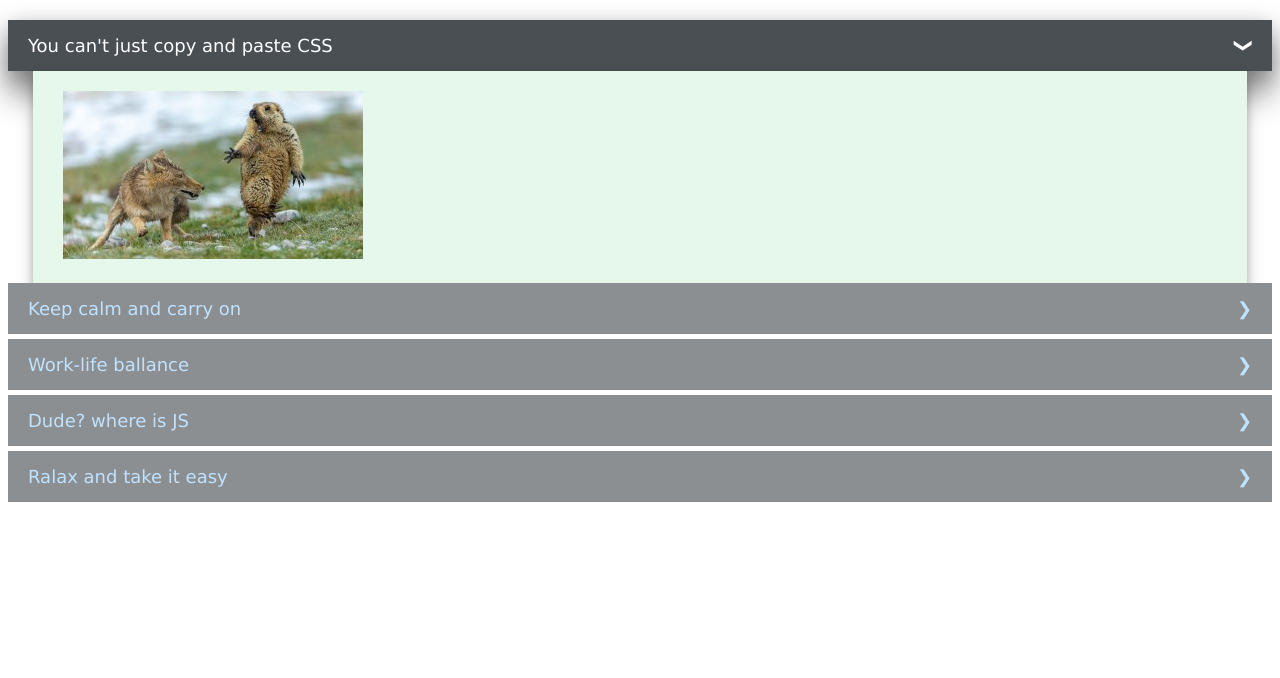
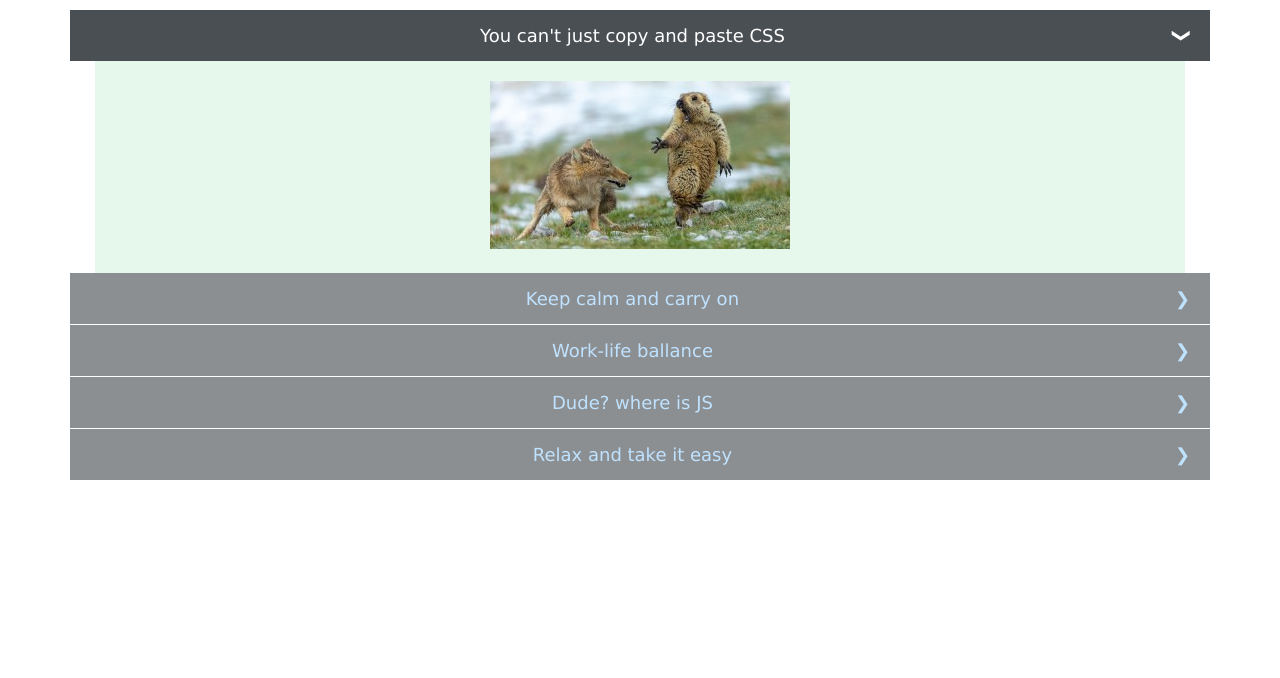
Before and after one commit to AlvanPers/cssBayan, a plain HTML site: page cssBayan/index.html in a window 1280 px wide. Drawn offline with Linux system fonts and the light colour scheme.

Commit message:
feat: new margin

```diff
--- a/cssBayan/index.html
+++ b/cssBayan/index.html
@@ -23,25 +23,25 @@
         <input type="checkbox" name="acor" id="acor2" />
         <label for="acor2">Keep calm and carry on</label>
         <div class="acor-body">
-            <img src="./assets/2.jpg" alt="img">
+            <p> <img src="./assets/2.jpg" alt="img"></p>
         </div>
 
         <input type="checkbox" name="acor" id="acor3" />
         <label for="acor3">Work-life ballance</label>
         <div class="acor-body">
-            <img src="./assets/3.jpg" alt="img">
+            <p><img src="./assets/3.jpg" alt="img"></p>
         </div>
 
         <input type="checkbox" name="acor" id="acor4" />
         <label for="acor4">Dude? where is JS</label>
         <div class="acor-body">
-            <img src="./assets/4.jpg" alt="img">
+            <p><img src="./assets/4.jpg" alt="img"></p>
         </div>
 
         <input type="checkbox" name="acor" id="acor5" />
-        <label for="acor5">Ralax and take it easy</label>
+        <label for="acor5">Relax and take it easy</label>
         <div class="acor-body">
-            <img src="./assets/5.jpg" alt="img">
+            <p><img src="./assets/5.jpg" alt="img"></p>
         </div>
 
     </div>
--- a/cssBayan/style.css
+++ b/cssBayan/style.css
@@ -1,9 +1,9 @@
 .acor-container {
-    margin: 20px 0;
-
+    margin: 10px auto;
+    max-width: 1140px;
 }
 
-.acor-container .acor-body {
+.acor-body {
     width: calc(100% - 50px);
     margin: 0 auto;
     height: 0;
@@ -16,11 +16,12 @@
     overflow: hidden;
     font-family: Verdana, sans-serif;
     font-size: 16px;
-    box-shadow: 0 4px 8px rgba(0, 0, 0, 0.2), 0 10px 16px rgba(0, 0, 0, 0.2);
+
 }
 
-.acor-container .acor-body p {
+.acor-body p {
     margin: 0 0 10px;
+    text-align: center;
 }
 
 .acor-container label {
@@ -35,8 +36,9 @@
     z-index: 100;
     font-family: Verdana, sans-serif;
     font-size: 18px;
-    margin: 0 0 5px;
+    margin: 0 0 1px;
     transition: color .35s;
+    text-align: center;
 }
 
 .acor-container label:hover {
@@ -55,7 +57,7 @@
 .acor-container input:checked+label {
     background-color: #4a4f54;
     color: #FFF;
-    box-shadow: 0 8px 26px rgba(0, 0, 0, 0.4), 0 28px 30px rgba(0, 0, 0, 0.3);
+
 }
 
 .acor-container input:checked+label:before {
@@ -65,7 +67,7 @@
 
 .acor-container input:checked+label+.acor-body {
     height: auto;
-    margin-top: -5px;
+    margin-top: -1px;
     color: #000;
     padding: 20px 30px 10px;
 }
```
